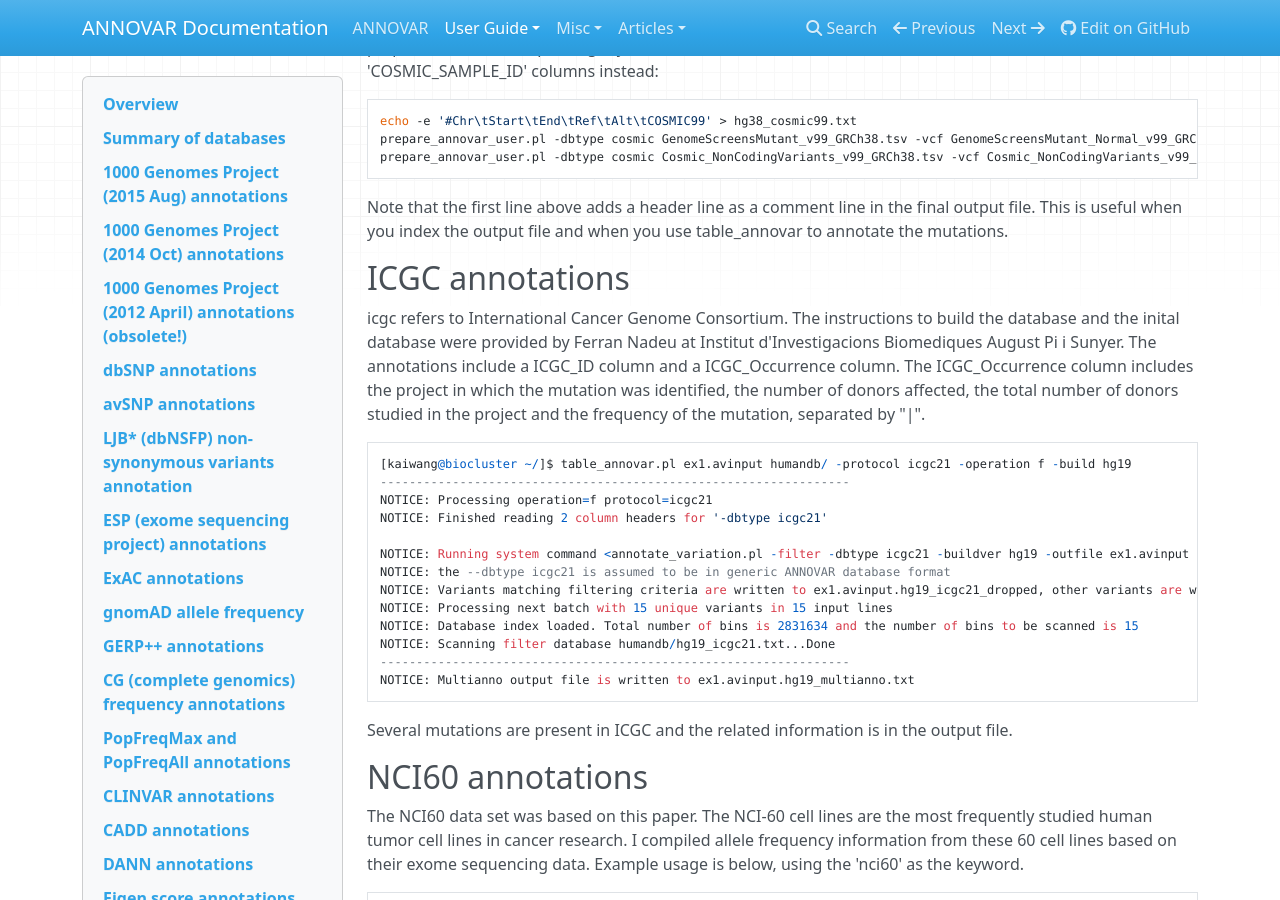
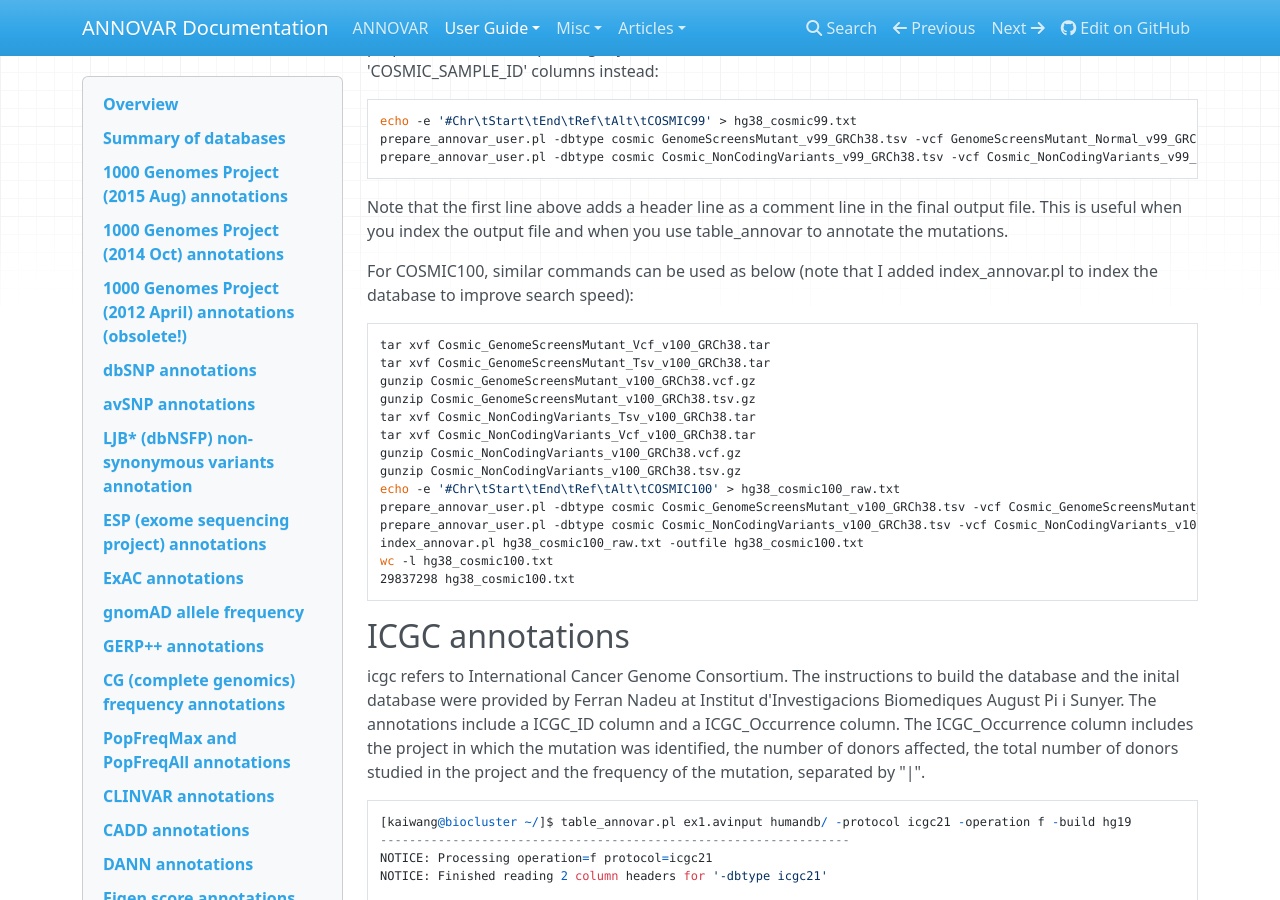
Before and after one commit to WGLab/doc-ANNOVAR, an MkDocs documentation site: the page built from docs/user-guide/filter.md, in a window 1280 px wide and 900 px high, scrolled down 28344 px. Built offline with MkDocs 1.6.1, drawn with Linux system fonts in a browser that asks for light colours; nearby versions of some CDN libraries; comment, search, counter and statistics services are not loaded.

Commit message:
Update filter.md

````diff
--- a/docs/user-guide/filter.md
+++ b/docs/user-guide/filter.md
@@ -1161,6 +1161,26 @@ prepare_annovar_user.pl -dbtype cosmic Cosmic_NonCodingVariants_v99_GRCh38.tsv -
 ```
 Note that the first line above adds a header line as a comment line in the final output file. This is useful when you index the output file and when you use table_annovar to annotate the mutations.
 
+For COSMIC100, similar commands can be used as below (note that I added index_annovar.pl to index the database to improve search speed):
+
+```
+tar xvf Cosmic_GenomeScreensMutant_Vcf_v100_GRCh38.tar
+tar xvf Cosmic_GenomeScreensMutant_Tsv_v100_GRCh38.tar
+gunzip Cosmic_GenomeScreensMutant_v100_GRCh38.vcf.gz
+gunzip Cosmic_GenomeScreensMutant_v100_GRCh38.tsv.gz
+tar xvf Cosmic_NonCodingVariants_Tsv_v100_GRCh38.tar
+tar xvf Cosmic_NonCodingVariants_Vcf_v100_GRCh38.tar
+gunzip Cosmic_NonCodingVariants_v100_GRCh38.vcf.gz
+gunzip Cosmic_NonCodingVariants_v100_GRCh38.tsv.gz
+echo -e '#Chr\tStart\tEnd\tRef\tAlt\tCOSMIC100' > hg38_cosmic100_raw.txt
+prepare_annovar_user.pl -dbtype cosmic Cosmic_GenomeScreensMutant_v100_GRCh38.tsv -vcf Cosmic_GenomeScreensMutant_v100_GRCh38.vcf >> hg38_cosmic100_raw.txt
+prepare_annovar_user.pl -dbtype cosmic Cosmic_NonCodingVariants_v100_GRCh38.tsv -vcf Cosmic_NonCodingVariants_v100_GRCh38.vcf >> hg38_cosmic100_raw.txt
+index_annovar.pl hg38_cosmic100_raw.txt -outfile hg38_cosmic100.txt
+wc -l hg38_cosmic100.txt
+29837298 hg38_cosmic100.txt
+```
+
+
 ## ICGC annotations
 
 icgc refers to International Cancer Genome Consortium. The instructions to build the database and the inital database were provided by Ferran Nadeu at Institut d'Investigacions Biomediques August Pi i Sunyer. The annotations include a ICGC_ID column and a ICGC_Occurrence column. The ICGC_Occurrence column includes the project in which the mutation was identified, the number of donors affected, the total number of donors studied in the project and the frequency of the mutation, separated by "|".
````
